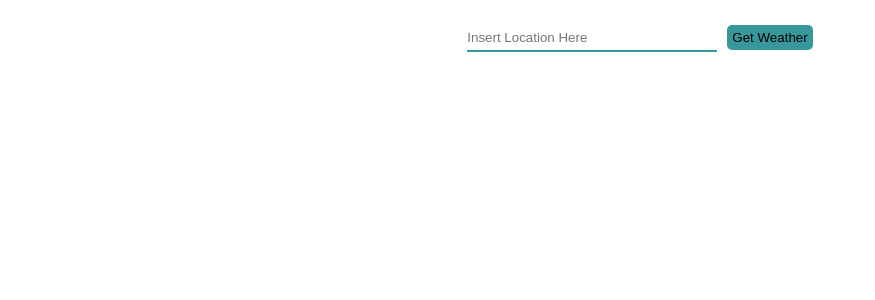
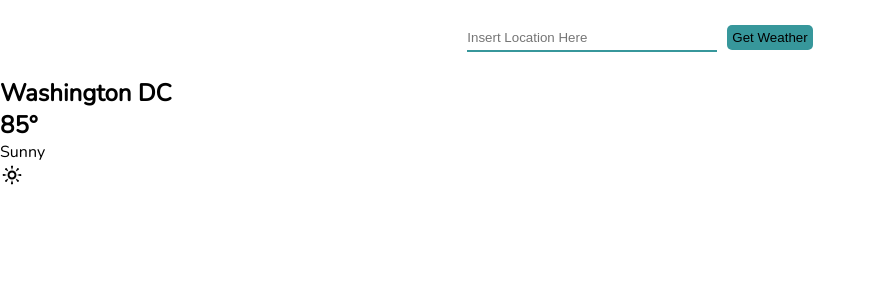
Before and after one commit to jnr0790/weather-app, a React (Create React App) app: page / in a window 1280 px wide. Shown: the top 300 px of the page, without its empty margins (0-875 px from the left). Built offline with nearby package versions, Linux system fonts and the light colour scheme.

Commit message:
Adds weather display set-up

```diff
--- a/src/App.js
+++ b/src/App.js
@@ -1,9 +1,11 @@
 import Input from './components/Input'
+import Weather from './components/Weather'
 
 function App() {
   return (
     <div className="app">
       <Input />
+      <Weather />
     </div>
   );
 }
--- /dev/null
+++ b/src/components/Weather.js
@@ -0,0 +1,17 @@
+import React from 'react'
+import { TiWeatherSunny, TiWeahterCloudy, TiWeatherShower, TiWeatherStormy } from 'react-icons/ti'
+
+const Weather = () => {
+  return (
+    <div className="weather-display">
+      <h2 className="location">Washington DC</h2>
+      <div className="temp-display">
+        <h2 className="temp">85&deg;</h2>
+        <p className="condition">Sunny</p>
+        <h2 className="icon"> <TiWeatherSunny /></h2>
+      </div>
+    </div>
+  )
+}
+
+export default Weather
```
